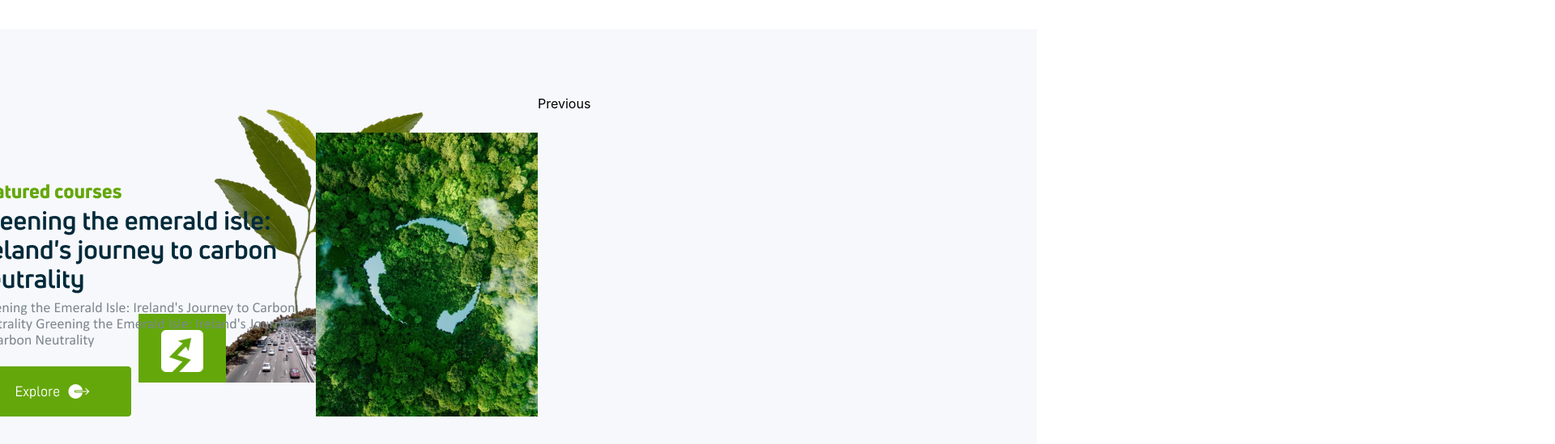
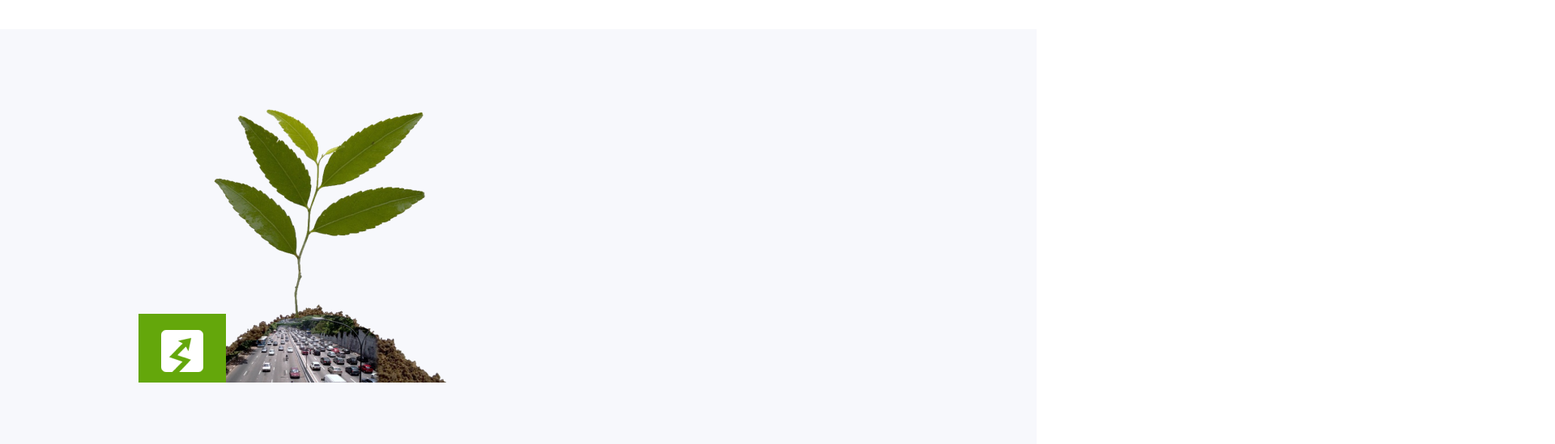
Before and after one commit to ishaClay/WEFrontend-platform, a React (Vite) app: page / in a window 1280 px wide. Shown: the part 955-1504 px from the top of the page at 81% size, 1920 px wide, since content can reach past the window. Built offline with nearby package versions, Linux system fonts and the light colour scheme; a web font is replaced by a local one.

Commit message:
some change

```diff
--- a/src/pages/Company.tsx
+++ b/src/pages/Company.tsx
@@ -40,7 +40,7 @@ function Company() {
     };
 
     return (
-        <div className='container flex'>
+        <div className='container  mx-auto  flex'>
             <IngSection />
 
             <div className='w-[694px]'>
@@ -102,7 +102,7 @@ function Company() {
 
                 <div className='ml-[116px] mt-[150px] flex gap-x-[40px]'>
                     <Logo />
-                    <Slider className='w-[381px] h-[44px]' {...settings} >
+                    {/* <Slider className='w-[381px] h-[44px]' {...settings} >
                         <div>
                             <span>“Small choices, big impact. Ripples of eco-friendly actions shape a sustainable future”</span>
                         </div>
@@ -112,7 +112,7 @@ function Company() {
                         <div>
                             <span>“Small choices, big impact. Ripples of eco-friendly actions shape a sustainable future”</span>
                         </div>
-                    </Slider>
+                    </Slider> */}
 
                 </div>
 
--- a/src/pages/Home.tsx
+++ b/src/pages/Home.tsx
@@ -1,3 +1,4 @@
+import Footer from '@/components/Footer';
 import { useState } from 'react';
 import Slider from "react-slick";
 // import "slick-carousel/slick/slick.css";
@@ -56,7 +57,7 @@ function Home() {
     ]
 
     return (
-        <div className='container'>
+        <div className='container  mx-auto '>
             <section>
                 <div className='relative mt-[30px] overflow-hidden'>
                     <img src='../assets/img/Environment 3.png' />
@@ -121,14 +122,14 @@ function Home() {
                         <img className='absolute top-[352px] left-[171px] w-[108px] h-[85px]' src='../assets/img/Rectangle 6.png' />
                         <img className='absolute top-[360px] left-[194px] w-[62px] h-[76px]' src='../assets/img/Voltage.png' />
                         <div className="w-[697px] h-[37px] ml-[100px] mt-[80px]">
-                            <Slider {...settings}>
+                            {/* <Slider {...settings}>
                                 <div>
                                     <img src='../assets/img/Component 1.png' />
                                 </div>
                                 <div>
                                     <h3>2</h3>
                                 </div>
-                            </Slider>
+                            </Slider> */}
                         </div>
                     </div>
                 </div>
@@ -321,7 +322,7 @@ function Home() {
 
             </section>
 
-            {/* <Footer /> */}
+            <Footer />
 
 
         </div>
--- a/src/pages/auth/Auth.tsx
+++ b/src/pages/auth/Auth.tsx
@@ -2,7 +2,7 @@ import React from 'react';
 
 function Auth() {
     return (
-        <div className='container flex mt-[26px]'>
+        <div className='container mx-auto flex mt-[26px]'>
             <div className='relative'>
                 <img className='w-[686px] h-[900px]' src='../assets/img/Image.png' />
 
--- a/src/pages/auth/RegisterTrainer.tsx
+++ b/src/pages/auth/RegisterTrainer.tsx
@@ -5,7 +5,7 @@ import SelectBox from "@/components/comman/SelectBox/SelectBox";
 
 function RegisterTrainer() {
     return (
-        <div className='container flex relative mt-[40px]'>
+        <div className='container mx-auto  flex relative mt-[40px]'>
             <div className='relative'>
                 <img className='w-[707px] h-[958px] sm:w-[550px]' src='../assets/img/Base.png' />
                 <img className='absolute top-[87px] left-[174px] sm:left-[100px]' src='../assets/img/Group 99.png' />
```
